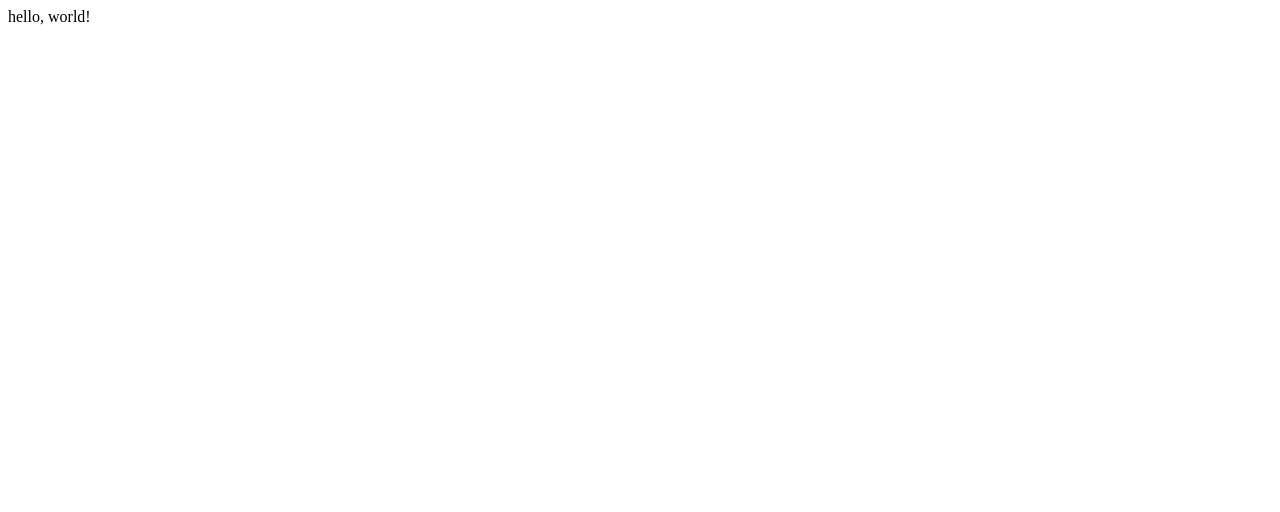
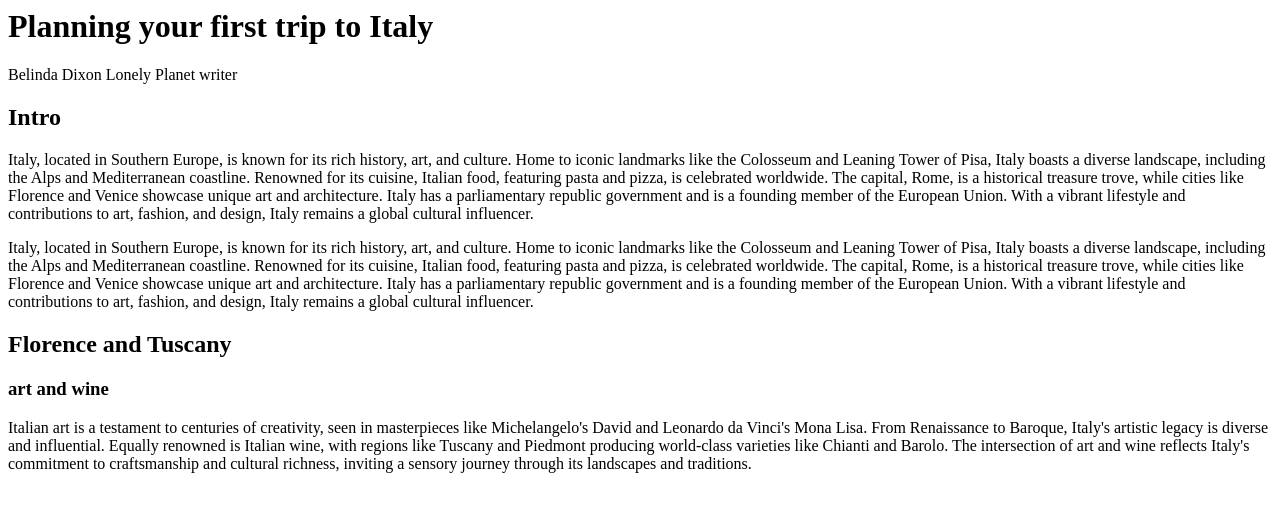
Before and after one commit to Jenna46/w1-demo, a plain HTML site: page index.html in a window 1280 px wide. Drawn offline with Linux system fonts and the light colour scheme.

Commit message:
Added semantic HTML
Added semantic HTML tags, and Prettiered the HTML

```diff
--- a/index.html
+++ b/index.html
@@ -1 +1,19 @@
-hello, world!
+<header>
+    <h1>Planning your first trip to Italy</h1>
+
+    <div>
+        Belinda Dixon
+        Lonely Planet writer
+    </div>
+    </header>
+
+    <section class="intro">
+        <h2>Intro</h2>
+<p>Italy, located in Southern Europe, is known for its rich history, art, and culture. Home to iconic landmarks like the Colosseum and Leaning Tower of Pisa, Italy boasts a diverse landscape, including the Alps and Mediterranean coastline. Renowned for its cuisine, Italian food, featuring pasta and pizza, is celebrated worldwide. The capital, Rome, is a historical treasure trove, while cities like Florence and Venice showcase unique art and architecture. Italy has a parliamentary republic government and is a founding member of the European Union. With a vibrant lifestyle and contributions to art, fashion, and design, Italy remains a global cultural influencer.</p>
+Italy, located in Southern Europe, is known for its rich history, art, and culture. Home to iconic landmarks like the Colosseum and Leaning Tower of Pisa, Italy boasts a diverse landscape, including the Alps and Mediterranean coastline. Renowned for its cuisine, Italian food, featuring pasta and pizza, is celebrated worldwide. The capital, Rome, is a historical treasure trove, while cities like Florence and Venice showcase unique art and architecture. Italy has a parliamentary republic government and is a founding member of the European Union. With a vibrant lifestyle and contributions to art, fashion, and design, Italy remains a global cultural influencer.
+    </section>
+
+<h2>Florence and Tuscany</h2>
+<h3>art and wine</h3>
+
+<p>Italian art is a testament to centuries of creativity, seen in masterpieces like Michelangelo's David and Leonardo da Vinci's Mona Lisa. From Renaissance to Baroque, Italy's artistic legacy is diverse and influential. Equally renowned is Italian wine, with regions like Tuscany and Piedmont producing world-class varieties like Chianti and Barolo. The intersection of art and wine reflects Italy's commitment to craftsmanship and cultural richness, inviting a sensory journey through its landscapes and traditions.</p>
```
